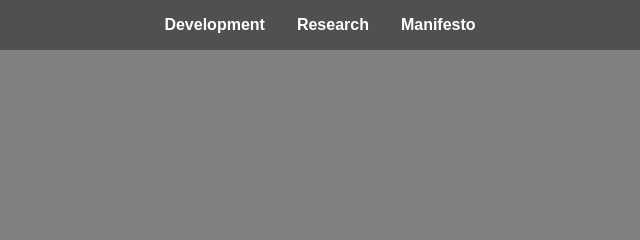
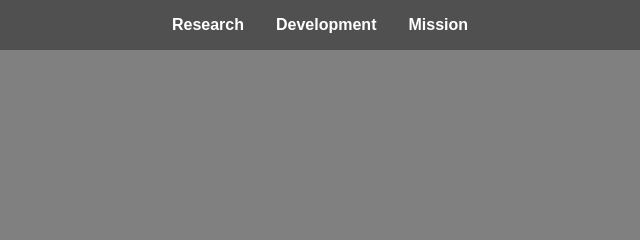
Before and after one commit to 94711790/VE, a plain HTML site: page index.html in a window 1280 px wide. Shown: the top 240 px of the page, 320-960 px from the left. Drawn offline with Linux system fonts and the light colour scheme.

Commit message:
Update index.html

```diff
--- a/index.html
+++ b/index.html
@@ -47,9 +47,9 @@
 <body>
 
   <nav>
+    <a href="#">Research</a>
     <a href="#">Development</a>
-    <a href="#">Research</a>
-    <a href="#">Manifesto</a>
+    <a href="#">Mission</a>
   </nav>
 
   <main>
```
